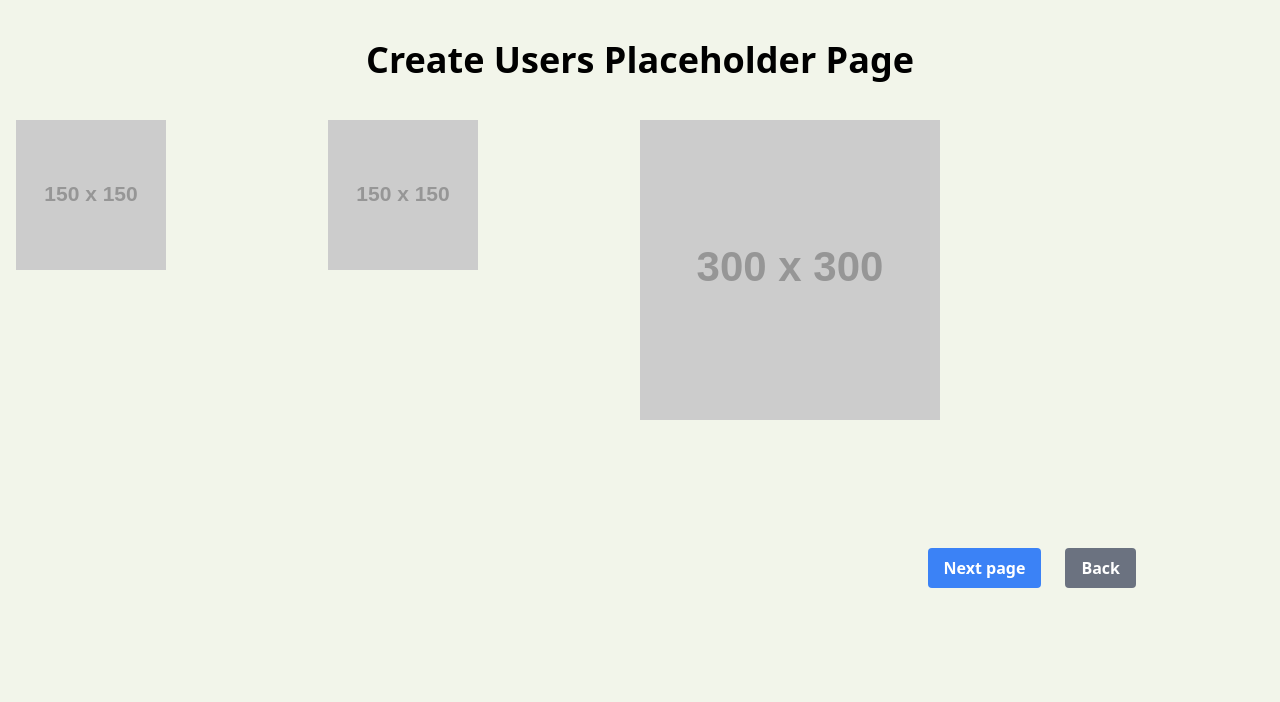
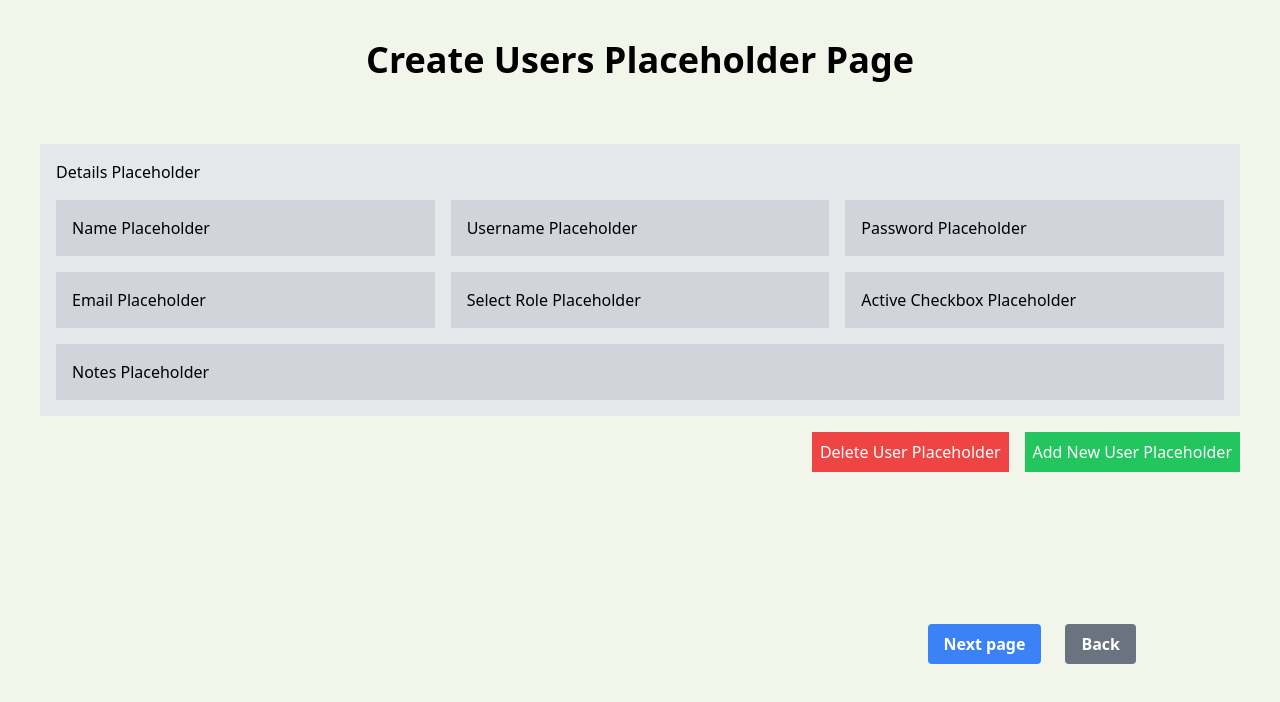
Before and after one commit to WebWarriors-UNF-CIS/RHAMS, a Next.js app: page /u/users/create in a window 1280 px wide. Shown: the top 702 px of the page. Built offline with nearby package versions, Linux system fonts and the light colour scheme.

Commit message:
added users/create placeholder page

```diff
--- a/src/app/u/users/create/page.tsx
+++ b/src/app/u/users/create/page.tsx
@@ -28,20 +28,27 @@ export default function CreateUserAccount() {
       <h1 className="text-4xl font-bold text-center my-10">
       {slug || 'Loading...'}
       </h1>
-      <div className="flex flex-row">
-        <div className="basis-1/4">
-          <Image loader={imageLoader} src="150" alt="placeholder" width={150} height={150}/>
+      <div className="container mx-auto p-6">
+      {/* User Detail Form Section */}
+      <div className="bg-gray-200 p-4 mb-4">
+        <div className="mb-4">Details Placeholder</div>
+        <div className="grid grid-cols-1 md:grid-cols-3 gap-4 mb-4">
+          <div className="bg-gray-300 p-4">Name Placeholder</div>
+          <div className="bg-gray-300 p-4">Username Placeholder</div>
+          <div className="bg-gray-300 p-4">Password Placeholder</div>
+          <div className="bg-gray-300 p-4">Email Placeholder</div>
+          <div className="bg-gray-300 p-4">Select Role Placeholder</div>
+          <div className="bg-gray-300 p-4">Active Checkbox Placeholder</div>
         </div>
-        <div className="basis-1/4">
-          <Image loader={imageLoader} src="150" alt="placeholder" width={150} height={150}/>
-        </div>
-        <div className="basis-1/2">
-          <Image loader={imageLoader} src="300" alt="placeholder" width={300} height={300}/>
-        </div>
-        <div className="flex">
-          {/* table */}
-        </div>
+        <div className="bg-gray-300 p-4">Notes Placeholder</div>
       </div>
+
+      {/* Action Buttons Section */}
+      <div className="flex justify-end gap-4">
+        <button className="bg-red-500 text-white p-2">Delete User Placeholder</button>
+        <button className="bg-green-500 text-white p-2">Add New User Placeholder</button>
+      </div>
+    </div>
       <div className="flex flex-row justify-end gap-6 p-32">
         <button  onClick={() => router.push('/u/artists')} className="bg-blue-500 hover:bg-blue-700 text-white font-bold py-2 px-4 rounded focus:outline-none focus:shadow-outline w-lg" type="button">
             Next page
```
